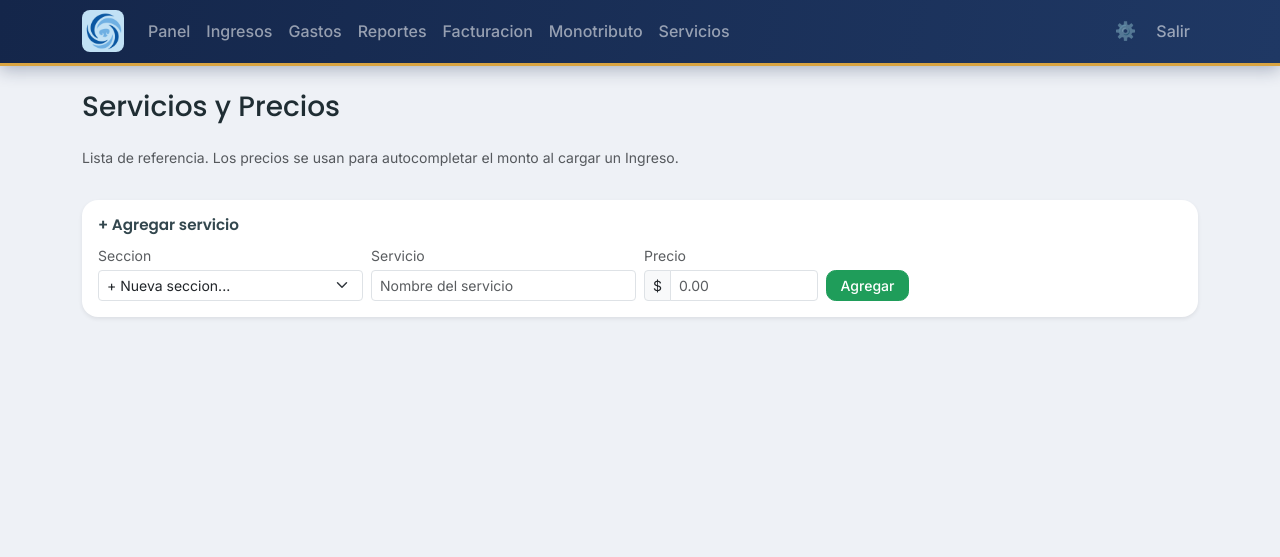
After one commit to FacuG1294/lavanderia-contable, a Flask app: page /servicios in a window 1280 px wide. The commit adds this page. Shown: the top 557 px of the page. Run offline with Flask 3, Linux system fonts and the light colour scheme; the visitor is signed in with stand-in values (Sample User, id 1); data that the repository does not hold is empty; parts of the project's set-up code (start-up, migrations or seed data) failed here and were passed over; some libraries are stand-ins or nearby versions.

Commit message:
Add files via upload

```diff
--- a/app.py
+++ b/app.py
@@ -15,6 +15,16 @@ from monotributo_data import (
 
 BASE_DIR = os.path.dirname(os.path.abspath(__file__))
 DB_PATH = os.path.join(BASE_DIR, "lavanderia.db")
+
+DATABASE_URL = os.environ.get("DATABASE_URL")
+BACKEND = "postgres" if DATABASE_URL else "sqlite"
+
+if BACKEND == "postgres":
+    import psycopg2
+    import psycopg2.extras
+    IntegrityError = psycopg2.IntegrityError
+else:
+    IntegrityError = sqlite3.IntegrityError
 
 app = Flask(__name__)
 app.secret_key = os.environ.get("SECRET_KEY", "cambiar-esta-clave-en-produccion")
@@ -50,11 +60,47 @@ def fecha_corta_es(d):
 
 
 # ---------- DB ----------
+# Capa fina de compatibilidad: en produccion usamos Postgres (persistente,
+# no se borra en cada redeploy/restart). Si no hay DATABASE_URL configurada
+# (por ejemplo al correr en local para pruebas), usamos SQLite como antes.
+
+class PGConnWrapper:
+    """Envuelve una conexion psycopg2 para que se use igual que sqlite3.Connection:
+    db.execute(sql_con_signos_de_pregunta, params) -> cursor con filas tipo dict."""
+
+    def __init__(self, conn):
+        self._conn = conn
+
+    def execute(self, sql, params=()):
+        sql_pg = sql.replace("?", "%s")
+        cur = self._conn.cursor(cursor_factory=psycopg2.extras.RealDictCursor)
+        cur.execute(sql_pg, params)
+        return cur
+
+    def commit(self):
+        self._conn.commit()
+
+    def rollback(self):
+        self._conn.rollback()
+
+    def close(self):
+        self._conn.close()
+
+
+def _connect():
+    if BACKEND == "postgres":
+        conn = psycopg2.connect(DATABASE_URL)
+        conn.autocommit = False
+        return PGConnWrapper(conn)
+    else:
+        conn = sqlite3.connect(DB_PATH)
+        conn.row_factory = sqlite3.Row
+        return conn
+
 
 def get_db():
     if "db" not in g:
-        g.db = sqlite3.connect(DB_PATH)
-        g.db.row_factory = sqlite3.Row
+        g.db = _connect()
     return g.db
 
 
@@ -66,61 +112,136 @@ def close_db(exception=None):
 
 
 def _column_names(db, table):
-    return {row["name"] for row in db.execute(f"PRAGMA table_info({table})").fetchall()}
+    if BACKEND == "postgres":
+        rows = db.execute(
+            "SELECT column_name FROM information_schema.columns WHERE table_name = ?",
+            (table,),
+        ).fetchall()
+        return {row["column_name"] for row in rows}
+    else:
+        rows = db.execute(f"PRAGMA table_info({table})").fetchall()
+        return {row["name"] for row in rows}
 
 
 def init_db():
-    db = sqlite3.connect(DB_PATH)
-    db.row_factory = sqlite3.Row
+    db = _connect()
 
-    db.execute("""
-        CREATE TABLE IF NOT EXISTS transactions (
-            id INTEGER PRIMARY KEY AUTOINCREMENT,
-            tipo TEXT NOT NULL CHECK(tipo IN ('ingreso','gasto')),
-            fecha TEXT NOT NULL,
-            categoria TEXT NOT NULL,
-            monto REAL NOT NULL,
-            medio_pago TEXT,
-            contraparte TEXT,
-            nota TEXT,
-            creado_en TEXT NOT NULL
-        )
-    """)
-    db.execute("""
-        CREATE TABLE IF NOT EXISTS settings (
-            key TEXT PRIMARY KEY,
-            value TEXT
-        )
-    """)
-    db.execute("""
-        CREATE TABLE IF NOT EXISTS monotributo_cuenta (
-            periodo TEXT PRIMARY KEY,
-            categoria TEXT NOT NULL,
-            rentas REAL NOT NULL DEFAULT 0,
-            municipal REAL NOT NULL DEFAULT 0,
-            pagado INTEGER NOT NULL DEFAULT 0,
-            fecha_pago TEXT,
-            observaciones TEXT
-        )
-    """)
-    db.execute("""
-        CREATE TABLE IF NOT EXISTS comprobantes_arca (
-            id INTEGER PRIMARY KEY AUTOINCREMENT,
-            fecha TEXT,
-            tipo TEXT,
-            punto_venta INTEGER,
-            numero_desde INTEGER,
-            numero_hasta INTEGER,
-            receptor_doc TEXT,
-            receptor_nombre TEXT,
-            importe_total REAL,
-            archivo_origen TEXT,
-            importado_en TEXT,
-            ingreso_id INTEGER,
-            conciliado INTEGER NOT NULL DEFAULT 0,
-            UNIQUE(tipo, punto_venta, numero_desde)
-        )
-    """)
+    if BACKEND == "postgres":
+        db.execute("""
+            CREATE TABLE IF NOT EXISTS transactions (
+                id SERIAL PRIMARY KEY,
+                tipo TEXT NOT NULL CHECK(tipo IN ('ingreso','gasto')),
+                fecha TEXT NOT NULL,
+                categoria TEXT NOT NULL,
+                monto REAL NOT NULL,
+                medio_pago TEXT,
+                contraparte TEXT,
+                nota TEXT,
+                creado_en TEXT NOT NULL
+            )
+        """)
+        db.execute("""
+            CREATE TABLE IF NOT EXISTS settings (
+                key TEXT PRIMARY KEY,
+                value TEXT
+            )
+        """)
+        db.execute("""
+            CREATE TABLE IF NOT EXISTS monotributo_cuenta (
+                periodo TEXT PRIMARY KEY,
+                categoria TEXT NOT NULL,
+                rentas REAL NOT NULL DEFAULT 0,
+                municipal REAL NOT NULL DEFAULT 0,
+                pagado INTEGER NOT NULL DEFAULT 0,
+                fecha_pago TEXT,
+                observaciones TEXT
+            )
+        """)
+        db.execute("""
+            CREATE TABLE IF NOT EXISTS comprobantes_arca (
+                id SERIAL PRIMARY KEY,
+                fecha TEXT,
+                tipo TEXT,
+                punto_venta INTEGER,
+                numero_desde INTEGER,
+                numero_hasta INTEGER,
+                receptor_doc TEXT,
+                receptor_nombre TEXT,
+                importe_total REAL,
+                archivo_origen TEXT,
+                importado_en TEXT,
+                ingreso_id INTEGER,
+                conciliado INTEGER NOT NULL DEFAULT 0,
+                UNIQUE(tipo, punto_venta, numero_desde)
+            )
+        """)
+        db.execute("""
+            CREATE TABLE IF NOT EXISTS servicios_precios (
+                id SERIAL PRIMARY KEY,
+                seccion TEXT NOT NULL,
+                nombre TEXT NOT NULL,
+                precio REAL NOT NULL DEFAULT 0,
+                orden INTEGER NOT NULL DEFAULT 0
+            )
+        """)
+    else:
+        db.execute("""
+            CREATE TABLE IF NOT EXISTS transactions (
+                id INTEGER PRIMARY KEY AUTOINCREMENT,
+                tipo TEXT NOT NULL CHECK(tipo IN ('ingreso','gasto')),
+                fecha TEXT NOT NULL,
+                categoria TEXT NOT NULL,
+                monto REAL NOT NULL,
+                medio_pago TEXT,
+                contraparte TEXT,
+                nota TEXT,
+                creado_en TEXT NOT NULL
+            )
+        """)
+        db.execute("""
+            CREATE TABLE IF NOT EXISTS settings (
+                key TEXT PRIMARY KEY,
+                value TEXT
+            )
+        """)
+        db.execute("""
+            CREATE TABLE IF NOT EXISTS monotributo_cuenta (
+                periodo TEXT PRIMARY KEY,
+                categoria TEXT NOT NULL,
+                rentas REAL NOT NULL DEFAULT 0,
+                municipal REAL NOT NULL DEFAULT 0,
+                pagado INTEGER NOT NULL DEFAULT 0,
+                fecha_pago TEXT,
+                observaciones TEXT
+            )
+        """)
+        db.execute("""
+            CREATE TABLE IF NOT EXISTS comprobantes_arca (
+                id INTEGER PRIMARY KEY AUTOINCREMENT,
+                fecha TEXT,
+                tipo TEXT,
+                punto_venta INTEGER,
+                numero_desde INTEGER,
+                numero_hasta INTEGER,
+                receptor_doc TEXT,
+                receptor_nombre TEXT,
+                importe_total REAL,
+                archivo_origen TEXT,
+                importado_en TEXT,
+                ingreso_id INTEGER,
+                conciliado INTEGER NOT NULL DEFAULT 0,
+                UNIQUE(tipo, punto_venta, numero_desde)
+            )
+        """)
+        db.execute("""
+            CREATE TABLE IF NOT EXISTS servicios_precios (
+                id INTEGER PRIMARY KEY AUTOINCREMENT,
+                seccion TEXT NOT NULL,
+                nombre TEXT NOT NULL,
+                precio REAL NOT NULL DEFAULT 0,
+                orden INTEGER NOT NULL DEFAULT 0
+            )
+        """)
 
     # --- Migracion: agregar columnas nuevas a transactions si faltan ---
     cols = _column_names(db, "transactions")
@@ -134,6 +255,31 @@ def init_db():
     for col, tipo in nuevas_columnas.items():
         if col not in cols:
             db.execute(f"ALTER TABLE transactions ADD COLUMN {col} {tipo}")
+
+    # --- Semilla inicial de Servicios y Precios (solo si la tabla esta vacia) ---
+    hay_servicios = db.execute("SELECT COUNT(*) AS c FROM servicios_precios").fetchone()["c"]
+    if not hay_servicios:
+        seed = [
+            ("Ropa", "Docena de prendas livianas", 8000),
+            ("Ropa", "Jeans largos", 3000),
+            ("Ropa", "Camperas gruesas", 3000),
+            ("Ropa", "Camperones/Parkas/Tapados", 4000),
+            ("Baño", "Toallas", 2000),
+            ("Baño", "Toallones", 3000),
+            ("Ropa de cama", "Juego de sábanas (2 y 2½ plazas)", 3000),
+            ("Ropa de cama", "Acolchado (2 y 2½ plazas)", 15000),
+            ("Ropa de cama", "Frazada (2 y 2½ plazas)", 12000),
+            ("Ropa de cama", "Manta/Cobertor (2 y 2½ plazas)", 10000),
+            ("Ropa de cama", "Acolchado (1 y 1½ plaza)", 10000),
+            ("Ropa de cama", "Frazada (1 y 1½ plaza)", 8000),
+            ("Ropa de cama", "Manta/Cobertor (1 y 1½ plaza)", 6000),
+            ("Mascotas", "Ropita", 4000),
+        ]
+        for i, (seccion, nombre, precio) in enumerate(seed):
+            db.execute(
+                "INSERT INTO servicios_precios (seccion, nombre, precio, orden) VALUES (?, ?, ?, ?)",
+                (seccion, nombre, precio, i),
+            )
 
     db.commit()
     db.close()
@@ -295,6 +441,22 @@ def dashboard():
     )
 
 
+def _servicios_agrupados():
+    db = get_db()
+    filas = db.execute(
+        "SELECT * FROM servicios_precios ORDER BY seccion, orden, id"
+    ).fetchall()
+    grupos = {}
+    orden_secciones = []
+    for f in filas:
+        sec = f["seccion"]
+        if sec not in grupos:
+            grupos[sec] = []
+            orden_secciones.append(sec)
+        grupos[sec].append(f)
+    return orden_secciones, grupos
+
+
 @app.route("/ingresos", methods=["GET", "POST"])
 @login_required
 def ingresos():
@@ -328,6 +490,7 @@ def ingresos():
     filas = db.execute(
         "SELECT * FROM transactions WHERE tipo='ingreso' ORDER BY fecha DESC, id DESC LIMIT 100"
     ).fetchall()
+    orden_secciones, servicios_grupos = _servicios_agrupados()
     return render_template(
         "movimientos.html",
         tipo="ingreso",
@@ -336,6 +499,8 @@ def ingresos():
         medios_pago=MEDIOS_PAGO,
         filas=filas,
         hoy=date.today().isoformat(),
+        orden_secciones=orden_secciones,
+        servicios_grupos=servicios_grupos,
     )
 
 
@@ -518,6 +683,78 @@ def config():
         categorias=CATEGORIAS_MONOTRIBUTO,
         vigencia=VIGENCIA,
     )
+
+
+# ---------- Servicios y Precios ----------
+
+@app.route("/servicios", methods=["GET"])
+@login_required
+def servicios():
+    orden_secciones, grupos = _servicios_agrupados()
+    return render_template(
+        "servicios.html",
+        orden_secciones=orden_secciones,
+        servicios_grupos=grupos,
+    )
+
+
+@app.route("/servicios/agregar", methods=["POST"])
+@login_required
+def servicios_agregar():
+    db = get_db()
+    seccion = (request.form.get("seccion") or "").strip()
+    seccion_nueva = (request.form.get("seccion_nueva") or "").strip()
+    if seccion == "__nueva__":
+        seccion = seccion_nueva
+    nombre = (request.form.get("nombre") or "").strip()
+    try:
+        precio = float((request.form.get("precio") or "0").replace(",", "."))
+    except ValueError:
+        precio = 0
+
+    if not seccion or not nombre:
+        flash("Falta la seccion o el nombre del servicio", "error")
+        return redirect(url_for("servicios"))
+
+    max_orden = db.execute(
+        "SELECT COALESCE(MAX(orden),0) AS m FROM servicios_precios WHERE seccion = ?",
+        (seccion,),
+    ).fetchone()["m"]
+
+    db.execute(
+        "INSERT INTO servicios_precios (seccion, nombre, precio, orden) VALUES (?, ?, ?, ?)",
+        (seccion, nombre, precio, (max_orden or 0) + 1),
+    )
+    db.commit()
+    flash("Servicio agregado", "success")
+    return redirect(url_for("servicios"))
+
+
+@app.route("/servicios/<int:servicio_id>", methods=["POST"])
+@login_required
+def servicios_actualizar(servicio_id):
+    db = get_db()
+    nombre = (request.form.get("nombre") or "").strip()
+    try:
+        precio = float((request.form.get("precio") or "0").replace(",", "."))
+    except ValueError:
+        precio = 0
+    db.execute(
+        "UPDATE servicios_precios SET nombre = ?, precio = ? WHERE id = ?",
+        (nombre, precio, servicio_id),
+    )
+    db.commit()
+    return redirect(url_for("servicios"))
+
+
+@app.route("/servicios/<int:servicio_id>/eliminar", methods=["POST"])
+@login_required
+def servicios_eliminar(servicio_id):
+    db = get_db()
+    db.execute("DELETE FROM servicios_precios WHERE id = ?", (servicio_id,))
+    db.commit()
+    flash("Servicio eliminado", "success")
+    return redirect(url_for("servicios"))
 
 
 # ---------- Monotributo: cuenta corriente ----------
@@ -899,11 +1136,12 @@ def facturacion_importar():
                 (fecha, tipo, punto_venta, numero_desde, numero_hasta, receptor_doc, receptor_nombre,
                  importe_total, archivo.filename, datetime.now().isoformat()),
             )
+            db.commit()
             nuevos += 1
-        except sqlite3.IntegrityError:
+        except IntegrityError:
+            db.rollback()
             continue  # ya estaba importado (mismo tipo + punto de venta + numero)
 
-    db.commit()
     _conciliar_comprobantes(db)
 
     if nuevos:
--- a/requirements.txt
+++ b/requirements.txt
@@ -1,3 +1,4 @@
 Flask==3.0.3
 gunicorn==22.0.0
 openpyxl==3.1.5
+psycopg2-binary==2.9.9
--- a/templates/base.html
+++ b/templates/base.html
@@ -31,6 +31,7 @@
         <li class="nav-item"><a class="nav-link" href="{{ url_for('reportes') }}">Reportes</a></li>
         <li class="nav-item"><a class="nav-link" href="{{ url_for('facturacion') }}">Facturacion</a></li>
         <li class="nav-item"><a class="nav-link" href="{{ url_for('monotributo') }}">Monotributo</a></li>
+        <li class="nav-item"><a class="nav-link" href="{{ url_for('servicios') }}">Servicios</a></li>
       </ul>
       <ul class="navbar-nav align-items-lg-center">
         <li class="nav-item me-lg-1">
--- /dev/null
+++ b/templates/servicios.html
@@ -0,0 +1,93 @@
+{% extends "base.html" %}
+{% block titulo %}Servicios y Precios{% endblock %}
+{% block contenido %}
+
+<h3 class="mb-4">Servicios y Precios</h3>
+<p class="text-muted small mb-4">Lista de referencia. Los precios se usan para autocompletar el monto al cargar un Ingreso.</p>
+
+<div class="row g-3 mb-4">
+  {% for seccion in orden_secciones %}
+  <div class="col-md-6">
+    <div class="card shadow-sm h-100">
+      <div class="card-body">
+        <h6 class="card-title">{{ seccion }}</h6>
+        <table class="table table-sm align-middle mb-0">
+          <tbody>
+            {% for s in servicios_grupos[seccion] %}
+            <tr>
+              <form method="post" action="{{ url_for('servicios_actualizar', servicio_id=s.id) }}" id="form-serv-{{ s.id }}">
+                <td>
+                  <input type="text" name="nombre" form="form-serv-{{ s.id }}" value="{{ s.nombre }}"
+                         class="form-control form-control-sm" onblur="this.form.requestSubmit()">
+                </td>
+                <td style="width:150px;">
+                  <div class="input-group input-group-sm">
+                    <span class="input-group-text">$</span>
+                    <input type="text" name="precio" form="form-serv-{{ s.id }}" value="{{ '%.2f'|format(s.precio) }}"
+                           class="form-control text-end" onblur="this.form.requestSubmit()">
+                  </div>
+                </td>
+              </form>
+              <td style="width:40px;">
+                <form method="post" action="{{ url_for('servicios_eliminar', servicio_id=s.id) }}"
+                      onsubmit="return confirm('¿Eliminar este servicio?');">
+                  <button type="submit" class="btn btn-sm btn-outline-secondary">✕</button>
+                </form>
+              </td>
+            </tr>
+            {% endfor %}
+          </tbody>
+        </table>
+      </div>
+    </div>
+  </div>
+  {% endfor %}
+</div>
+
+<div class="card shadow-sm">
+  <div class="card-body">
+    <h6 class="card-title">+ Agregar servicio</h6>
+    <form method="post" action="{{ url_for('servicios_agregar') }}" class="row g-2 align-items-end" id="formAgregarServicio">
+      <div class="col-md-3">
+        <label class="form-label small text-muted mb-1">Seccion</label>
+        <select name="seccion" class="form-select form-select-sm" id="seccionSelect" onchange="toggleSeccionNueva()">
+          {% for seccion in orden_secciones %}
+          <option value="{{ seccion }}">{{ seccion }}</option>
+          {% endfor %}
+          <option value="__nueva__">+ Nueva seccion...</option>
+        </select>
+      </div>
+      <div class="col-md-3" id="seccionNuevaWrap" style="display:none;">
+        <label class="form-label small text-muted mb-1">Nombre de la nueva seccion</label>
+        <input type="text" name="seccion_nueva" class="form-control form-control-sm" placeholder="Ej: Alfombras">
+      </div>
+      <div class="col-md-3">
+        <label class="form-label small text-muted mb-1">Servicio</label>
+        <input type="text" name="nombre" class="form-control form-control-sm" placeholder="Nombre del servicio" required>
+      </div>
+      <div class="col-md-2">
+        <label class="form-label small text-muted mb-1">Precio</label>
+        <div class="input-group input-group-sm">
+          <span class="input-group-text">$</span>
+          <input type="text" name="precio" class="form-control" placeholder="0.00" required>
+        </div>
+      </div>
+      <div class="col-md-1">
+        <button type="submit" class="btn btn-sm btn-success w-100">Agregar</button>
+      </div>
+    </form>
+  </div>
+</div>
+
+{% endblock %}
+
+{% block scripts %}
+<script>
+  function toggleSeccionNueva() {
+    var sel = document.getElementById('seccionSelect');
+    var wrap = document.getElementById('seccionNuevaWrap');
+    if (!sel || !wrap) return;
+    wrap.style.display = sel.value === '__nueva__' ? 'block' : 'none';
+  }
+</script>
+{% endblock %}
```
Also changed, not shown: templates/movimientos.html (+22 -1 lines).
